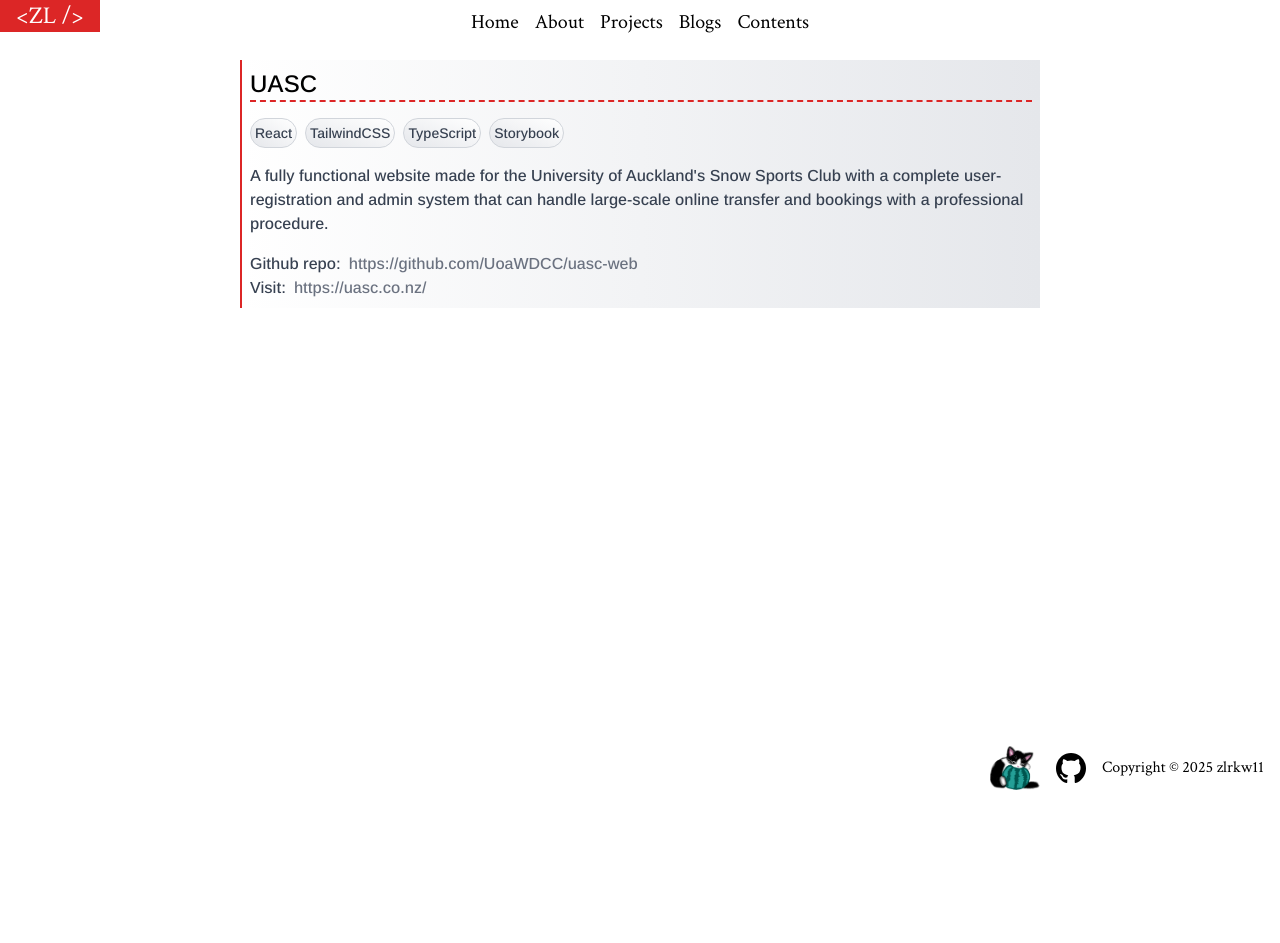
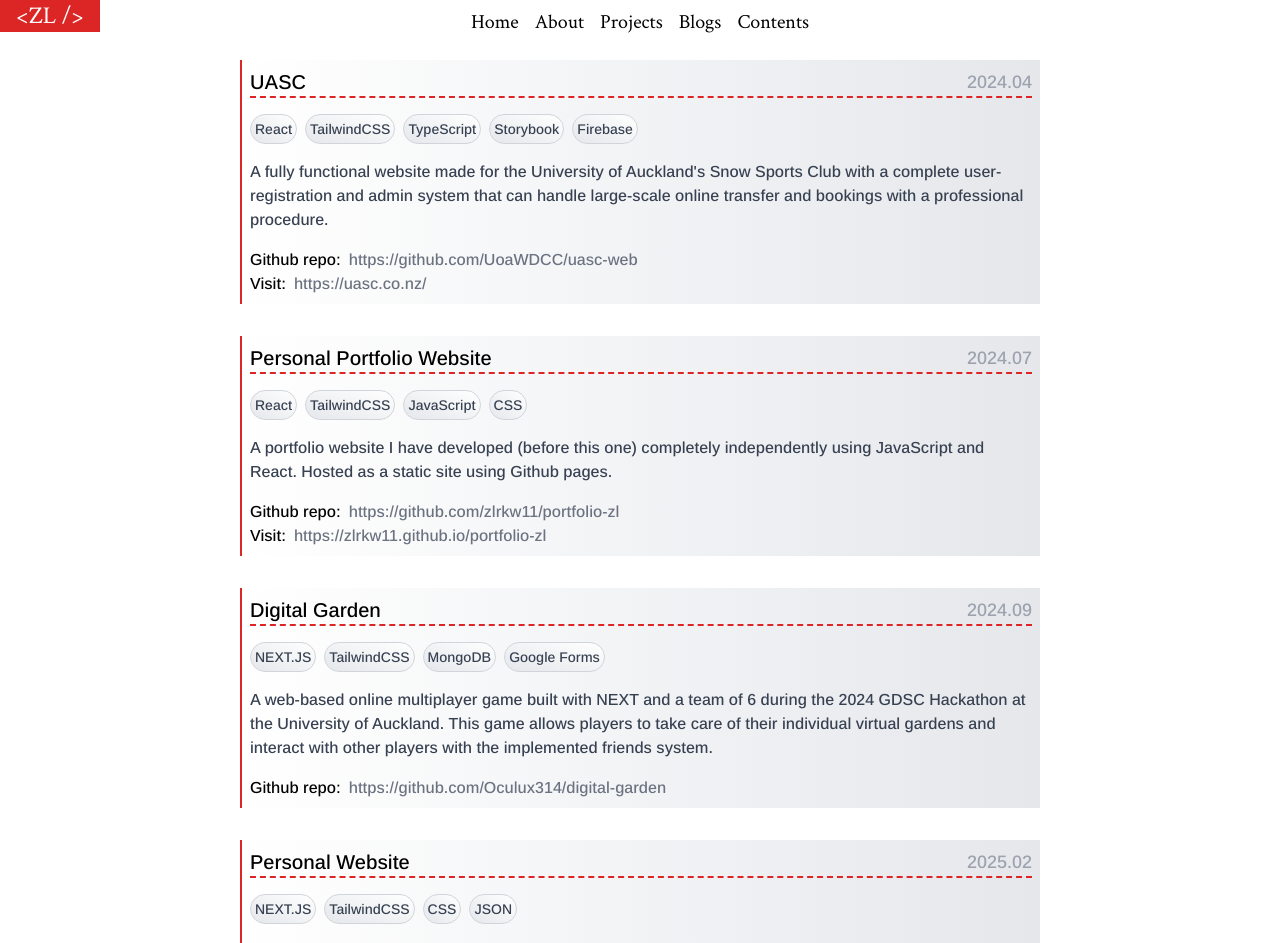
Before and after one commit to zlrkw11/zl-v2, a Next.js app: page /projects in a window 1280 px wide. Shown: the top 943 px of the page. Before the commit the page ends 800 px from the top, so only its background shows below. Built offline with nearby package versions, Linux system fonts and the light colour scheme.

Commit message:
project list

```diff
--- a/app/projects/page.tsx
+++ b/app/projects/page.tsx
@@ -35,8 +35,9 @@ const Project = ({
     <div
       className={`md:min-w-[730px] ${ArimoFont.className} flex flex-col border-l-2 border-l-red-600 bg-gradient-to-r from-white to-gray-200`}
     >
-      <h1 className="border-b-2 border-dashed border-b-red-600 text-black text-2xl m-2">
+      <h1 className="border-b-2 border-dashed border-b-red-600 flex text-black text-xl m-2">
         {name}
+        <span className="ml-auto text-lg mt-auto text-gray-400">{time}</span>
       </h1>
       <ul className="flex gap-2 m-2">
         {tech.map((s, i) => (
@@ -50,14 +51,14 @@ const Project = ({
       </ul>
       <p className="m-2">{des}</p>
       <div className="m-2">
-        <p>
+        <p className="text-black">
           Github repo:
           <Link className="text-gray-500 hover:text-red-600 ml-2" href={link1}>
             {link1}
           </Link>
         </p>
         {link2 && (
-          <p>
+          <p className="text-black">
             Visit:
             <Link
               className="text-gray-500 hover:text-red-600 ml-2"
@@ -74,15 +75,42 @@ const Project = ({
 
 const Projects = () => {
   return (
-    <div className="flex flex-col md:w-[800px] items-center text-gray-700">
+    <div className="flex flex-col md:w-[800px] items-center text-gray-700 gap-8">
       <Project
         name="UASC"
-        tech={["React", "TailwindCSS", "TypeScript", "Storybook"]}
+        tech={["React", "TailwindCSS", "TypeScript", "Storybook", "Firebase"]}
         des="A fully functional website made for the University of Auckland's Snow Sports Club with a complete user-registration
         and admin system that can handle large-scale online transfer and bookings with a professional procedure."
         link1="https://github.com/UoaWDCC/uasc-web"
         link2="https://uasc.co.nz/"
-        time="2024.4"
+        time="2024.04"
+      />
+      <Project
+        name="Personal Portfolio Website"
+        tech={["React", "TailwindCSS", "JavaScript", "CSS"]}
+        des="A portfolio website I have developed (before this one) completely independently using JavaScript and React. Hosted as a static site using
+        Github pages."
+        link1="https://github.com/zlrkw11/portfolio-zl"
+        link2="https://zlrkw11.github.io/portfolio-zl"
+        time="2024.07"
+      />
+      <Project
+        name="Digital Garden"
+        tech={["NEXT.JS", "TailwindCSS", "MongoDB", "Google Forms"]}
+        des="A web-based online multiplayer game built with NEXT and a team of 6 during the 2024 GDSC Hackathon at the University of Auckland. This game allows
+        players to take care of their individual virtual gardens and interact with other players with the implemented friends system."
+        link1="https://github.com/Oculux314/digital-garden"
+        time="2024.09"
+      />
+      <Project
+        name="Personal Website"
+        tech={["NEXT.JS", "TailwindCSS", "CSS", "JSON"]}
+        des="A platform I designed, developed and deployed independently. It acts like a portfolio website that
+        showcases my skills, highlights my experiences and additionally, it includes a fully-functioning blogging
+        system for me to share my insights."
+        link1="https://github.com/zlrkw11/zl-v2"
+        link2=""
+        time="2025.02"
       />
     </div>
   );
```
